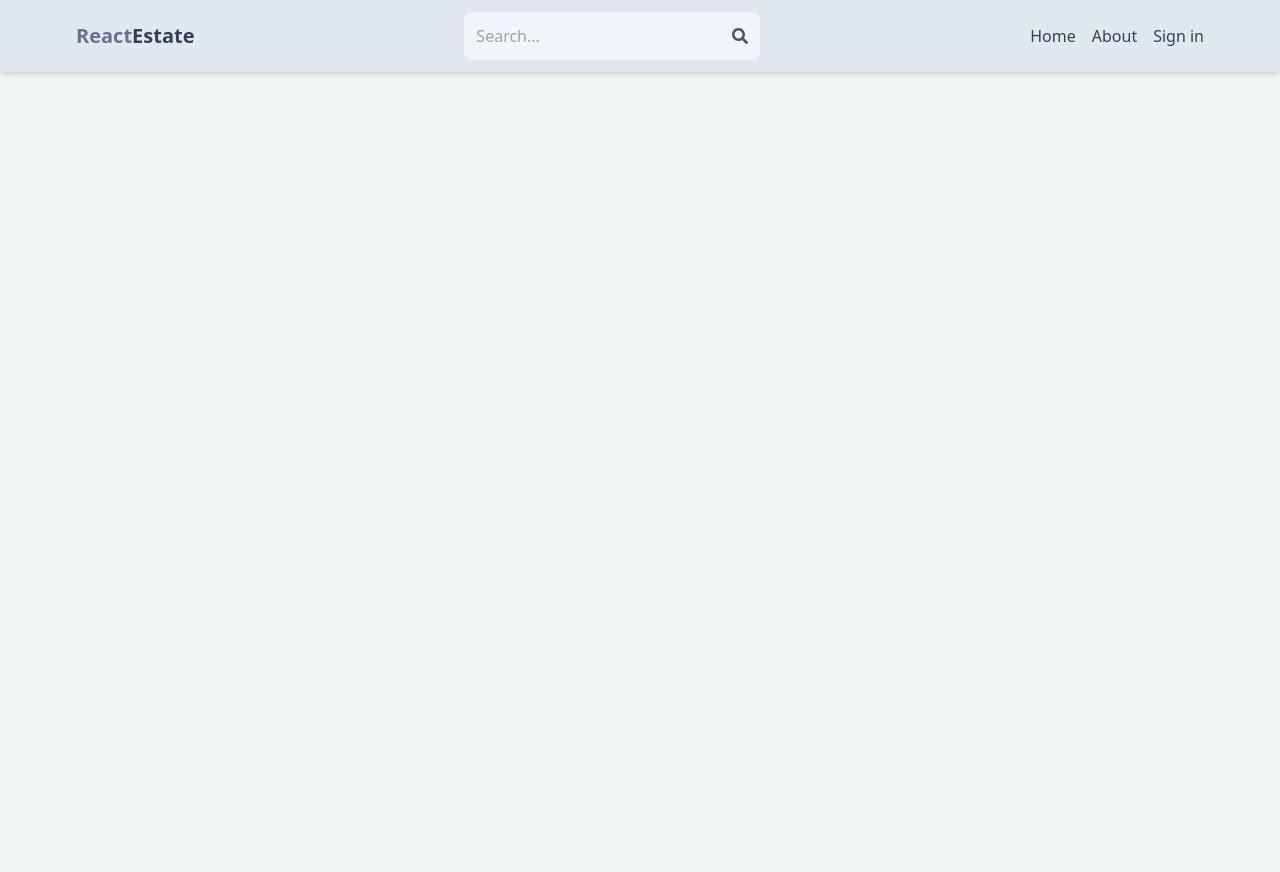
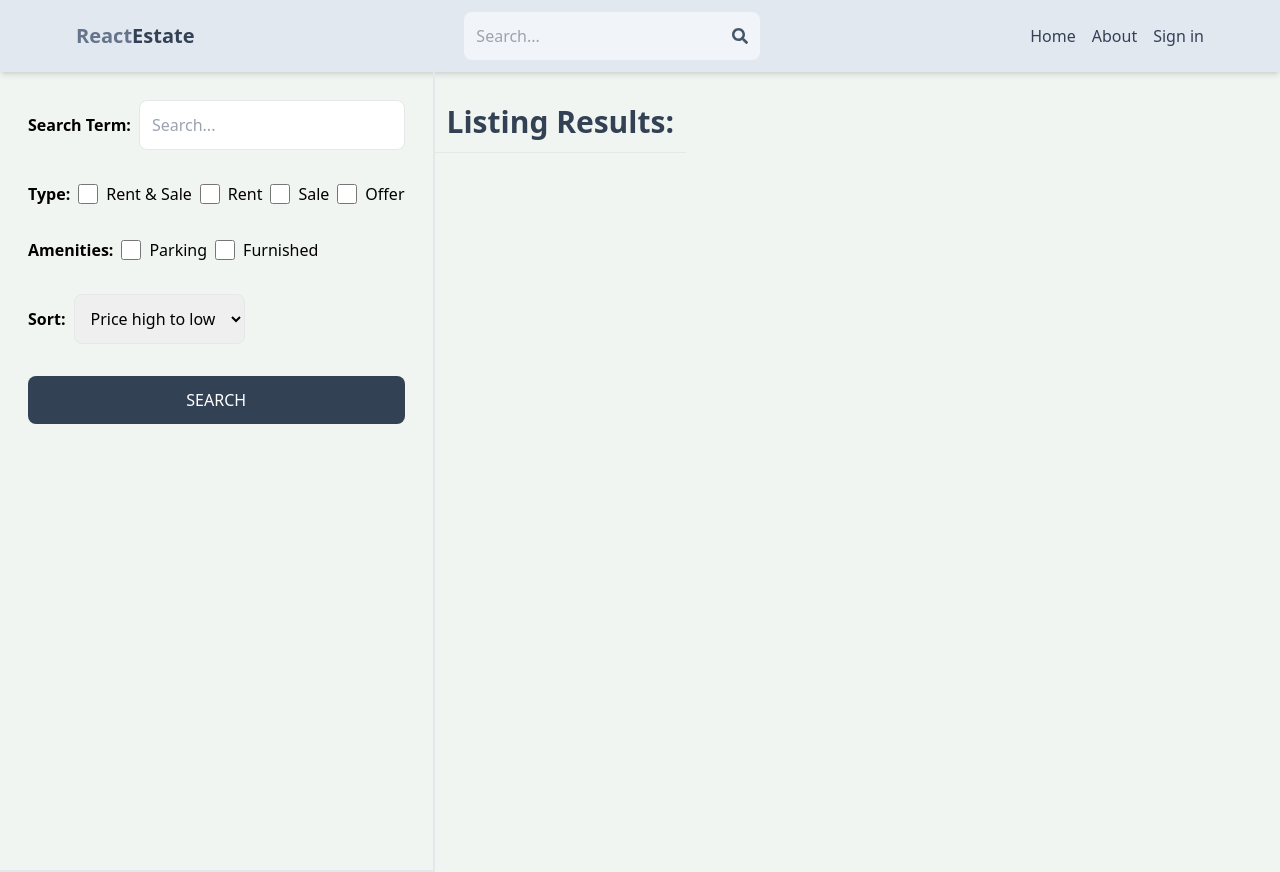
Before and after one commit to Rahul4dev/mern-estate, a React (Vite) app in the folder client/: page /search in a window 1280 px wide. Before the commit the page ends 800 px from the top, so only its background shows below. Built offline with nearby package versions, Linux system fonts and the light colour scheme; no server answers.

Commit message:
Create Search page UI

```diff
--- a/client/src/App.jsx
+++ b/client/src/App.jsx
@@ -5,6 +5,7 @@
   Home,
   Listing,
   Profile,
+  Search,
   SignIn,
   SignUp,
   UpdateListing,
@@ -20,6 +21,7 @@
         <Route path="/about" element={<About />} />
         <Route path="/sign-in" element={<SignIn />} />
         <Route path="/sign-up" element={<SignUp />} />
+        <Route path="/search/*" element={<Search />} />
         <Route path="/listing/:listingId" element={<Listing />} />
         <Route element={<PrivateRoute />}>
           <Route path="/profile" element={<Profile />} />
--- a/client/src/pages/Profile.jsx
+++ b/client/src/pages/Profile.jsx
@@ -274,6 +274,11 @@
             {showListingsError}
           </p>
         )}
+        {userListing.length === 0 && (
+          <p className=" text-red-600 font-normal  self-center text-[17px] mt-2">
+            You do not have any listing. May be create some!
+          </p>
+        )}
         {userListing && userListing.length > 0 && (
           <>
             <h1 className="font-semibold text-[2rem] self-center">
--- /dev/null
+++ b/client/src/pages/Search.jsx
@@ -0,0 +1,70 @@
+const Search = () => {
+  return (
+    <div className="flex flex-col md:flex-row">
+      <div className="p-7 border-b-2 md:border-r-2 md:min-h-screen">
+        <form className="flex flex-col gap-8">
+          <div className="flex items-center gap-2">
+            <label className="whitespace-nowrap font-semibold">
+              Search Term:
+            </label>
+            <input
+              type="text"
+              className="border rounded-lg p-3 w-full"
+              id="searchTerm"
+              placeholder="Search..."
+            />
+          </div>
+          <div className="flex gap-2 flex-wrap items-center">
+            <label className="font-semibold">Type:</label>
+            <div className="flex gap-2">
+              <input type="checkbox" className="w-5" id="all" />
+              <span className="">Rent & Sale</span>
+            </div>
+            <div className="flex gap-2">
+              <input type="checkbox" className="w-5" id="rent" />
+              <span className="">Rent</span>
+            </div>
+            <div className="flex gap-2">
+              <input type="checkbox" className="w-5" id="sale" />
+              <span className="">Sale</span>
+            </div>
+            <div className="flex gap-2">
+              <input type="checkbox" className="w-5" id="offer" />
+              <span className="">Offer</span>
+            </div>
+          </div>
+          <div className="flex gap-2 flex-wrap items-center">
+            <label className="font-semibold">Amenities:</label>
+            <div className="flex gap-2">
+              <input type="checkbox" className="w-5" id="parking" />
+              <span className="">Parking</span>
+            </div>
+            <div className="flex gap-2">
+              <input type="checkbox" className="w-5" id="furnished" />
+              <span className="">Furnished</span>
+            </div>
+          </div>
+          <div className="flex items-center gap-2">
+            <label className="font-semibold">Sort:</label>
+            <select name="" id="sort_order" className="border rounded-lg p-3">
+              <option value="">Price high to low</option>
+              <option value="">Price low to high</option>
+              <option value="">Latest</option>
+              <option value="">Oldest</option>
+            </select>
+          </div>
+          <button className="bg-slate-700 text-white p-3 rounded-lg uppercase hover:opacity-95">
+            Search
+          </button>
+        </form>
+      </div>
+      <div className="">
+        <h1 className="text-3xl font-semibold border-b p-3 text-slate-700 mt-5">
+          Listing Results:
+        </h1>
+      </div>
+    </div>
+  );
+};
+
+export default Search;
--- a/client/src/pages/index.js
+++ b/client/src/pages/index.js
@@ -6,6 +6,7 @@
 import CreateListing from './CreateListing';
 import UpdateListing from './UpdateListing';
 import Listing from './Listing';
+import Search from './Search';
 
 export {
   About,
@@ -13,6 +14,7 @@
   Home,
   Listing,
   Profile,
+  Search,
   SignIn,
   SignUp,
   UpdateListing,
```
